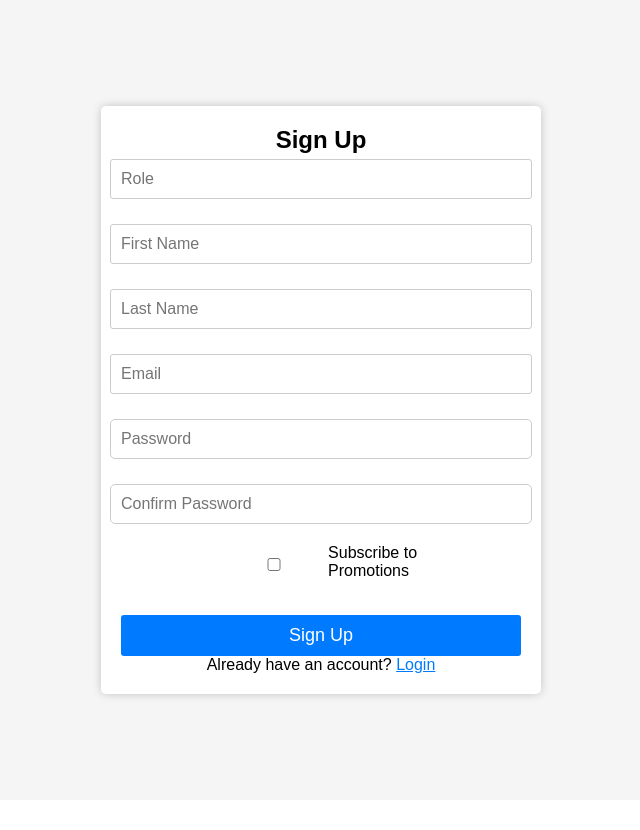
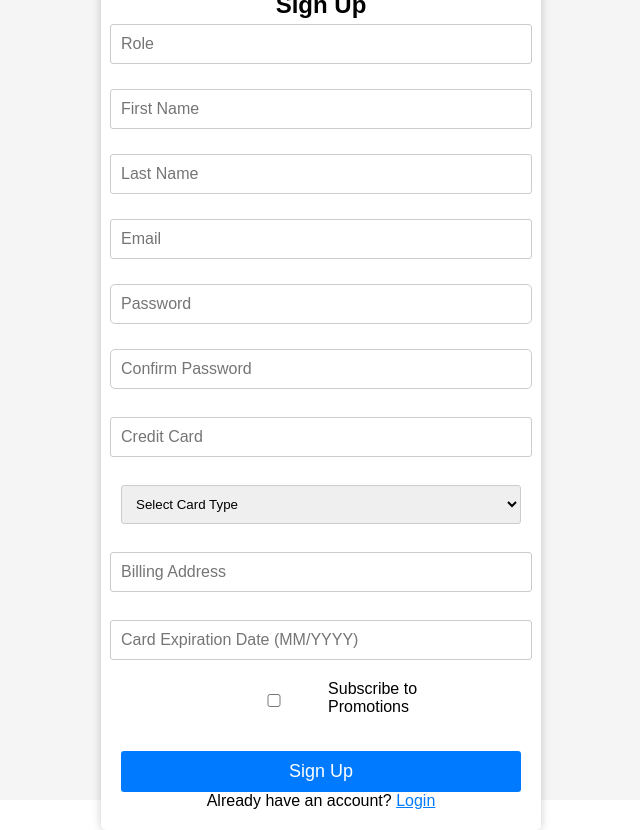
Before and after one commit to tc89585/Cinema-E-Booking-System, a React (Create React App) app in the folder frontend/: page /login in a window 1280 px wide. Both pictures are taken after a click on the element "Sign Up". Shown: the whole page, without its empty margins (319-959 px from the left). Before the commit the page ends 800 px from the top, so only its background shows below. Built offline with nearby package versions, Linux system fonts and the light colour scheme.

Commit message:
colorSeats

```diff
--- a/frontend/src/Components/Login.css
+++ b/frontend/src/Components/Login.css
@@ -18,7 +18,7 @@
   position: relative; /* Add relative positioning */
 }
 
-  /* Center the email and password fields */
+/* Center all fields */
 .form-group {
   display: flex;
   flex-direction: column;
@@ -32,9 +32,24 @@
 }
 
 input[type="email"],
-  input[type="password"] {
+input[type="password"],
+input[type="text"].credit-card-input,
+input[type="text"].billing-address-input,
+input[type="text"].card-type-input,
+input[type="text"].card-expiration-input {
   width: 100%;
   padding: 10px;
+  margin-top: 8px; /* Adjust margin for spacing between fields */
+  border: 1px solid #ccc;
+  border-radius: 3px;
+  outline: none;
+}
+
+/* Adjusted styles for the dropdown menu */
+select.card-type-input {
+  width: 100%;
+  padding: 10px;
+  margin-top: 8px;
   border: 1px solid #ccc;
   border-radius: 3px;
   outline: none;
@@ -48,16 +63,11 @@
   border-radius: 3px;
   cursor: pointer;
   transition: background-color 0.3s ease;
+  margin-top: 15px; /* Adjust margin for spacing between fields and button */
 }
 
 .login-button:hover {
   background-color: #0056b3;
-  }
-
-  /* Center the login button */
-  .form-group:last-child {
-    text-align: center;
-    margin-top: 20px; /* Add space below the form */
 }
 
 /* Styling for the toggle link */
--- a/frontend/src/Components/Login.js
+++ b/frontend/src/Components/Login.js
@@ -17,8 +17,30 @@ function Login() {
   const [lastname, setLastname] = useState('');
   const [isSubscribed, setIsSubscribed] = useState(false);
   const navigate = useNavigate();
+  const [card_number, setCreditCard] = useState('');
+  const [card_type, setCardType] = useState('');
+  const [expiration_date, setCardExpiration] = useState('');
+  const [billing_address, setBillingAddress] = useState('');
+
+
 
   const { setToken } = useAuth(); // Use the setToken function from AuthContext
+
+  const handleCreditCardChange = (e) => {
+    setCreditCard(e.target.value);
+  };
+
+  const handleCardTypeChange = (e) => {
+    setCardType(e.target.value);
+  };
+
+  const handleCardExpirationChange = (e) => {
+    setCardExpiration(e.target.value);
+  };
+
+  const handleBillingAddressChange = (e) => {
+    setBillingAddress(e.target.value);
+  };
 
   const handleEmailChange = (e) => {
     setEmail(e.target.value);
@@ -82,6 +104,11 @@ function Login() {
           is_subscribed: isSubscribed,
           firstname,
           lastname,
+          card_type,
+          card_number,
+          expiration_date,
+          billing_address,
+
         };
         try {
           const response = await fetch(`${API_URL}/users`, {
@@ -180,6 +207,58 @@ function Login() {
           )}
           {!isLogin && (
             <div className="form-group">
+              <input
+                type="text"
+                className="credit-card-input"
+                placeholder="Credit Card"
+                value={card_number}
+                onChange={handleCreditCardChange}
+                required
+              />
+            </div>
+          )}
+          {!isLogin && (
+            <div className="form-group">
+              <select
+                className="card-type-input"
+                value={card_type}
+                onChange={handleCardTypeChange}
+              >
+                <option value="" disabled>
+                  Select Card Type
+                </option>
+                <option value="visa">Visa</option>
+                <option value="mastercard">MasterCard</option>
+                <option value="amex">AMX</option>
+              </select>
+            </div>
+          )}
+          {!isLogin && (
+            <div className="form-group">
+              <input
+                type="text"
+                className="billing-address-input"
+                placeholder="Billing Address"
+                value={billing_address}
+                onChange={handleBillingAddressChange}
+                required
+              />
+            </div>
+          )}
+          {!isLogin && (
+            <div className="form-group">
+              <input
+                type="text"
+                className="card-expiration-input"
+                placeholder="Card Expiration Date (MM/YYYY)"
+                value={expiration_date}
+                onChange={handleCardExpirationChange}
+                required
+              />
+            </div>
+          )}
+          {!isLogin && (
+            <div className="form-group">
               <label style={{ display: 'flex', alignItems: 'center' }}>
                 <input
                   type="checkbox"
```
Lines whose indentation alone changed are shown as unchanged.
